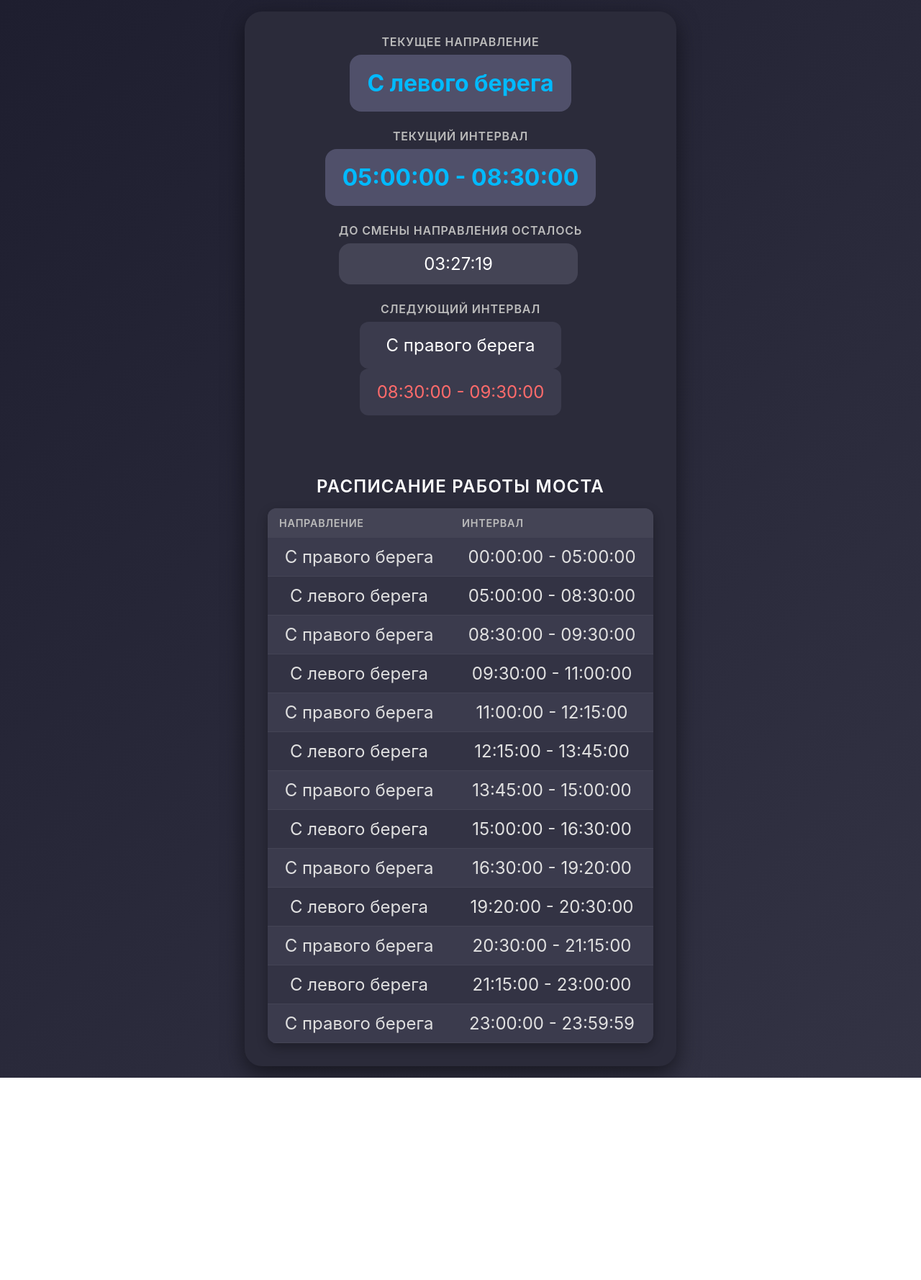
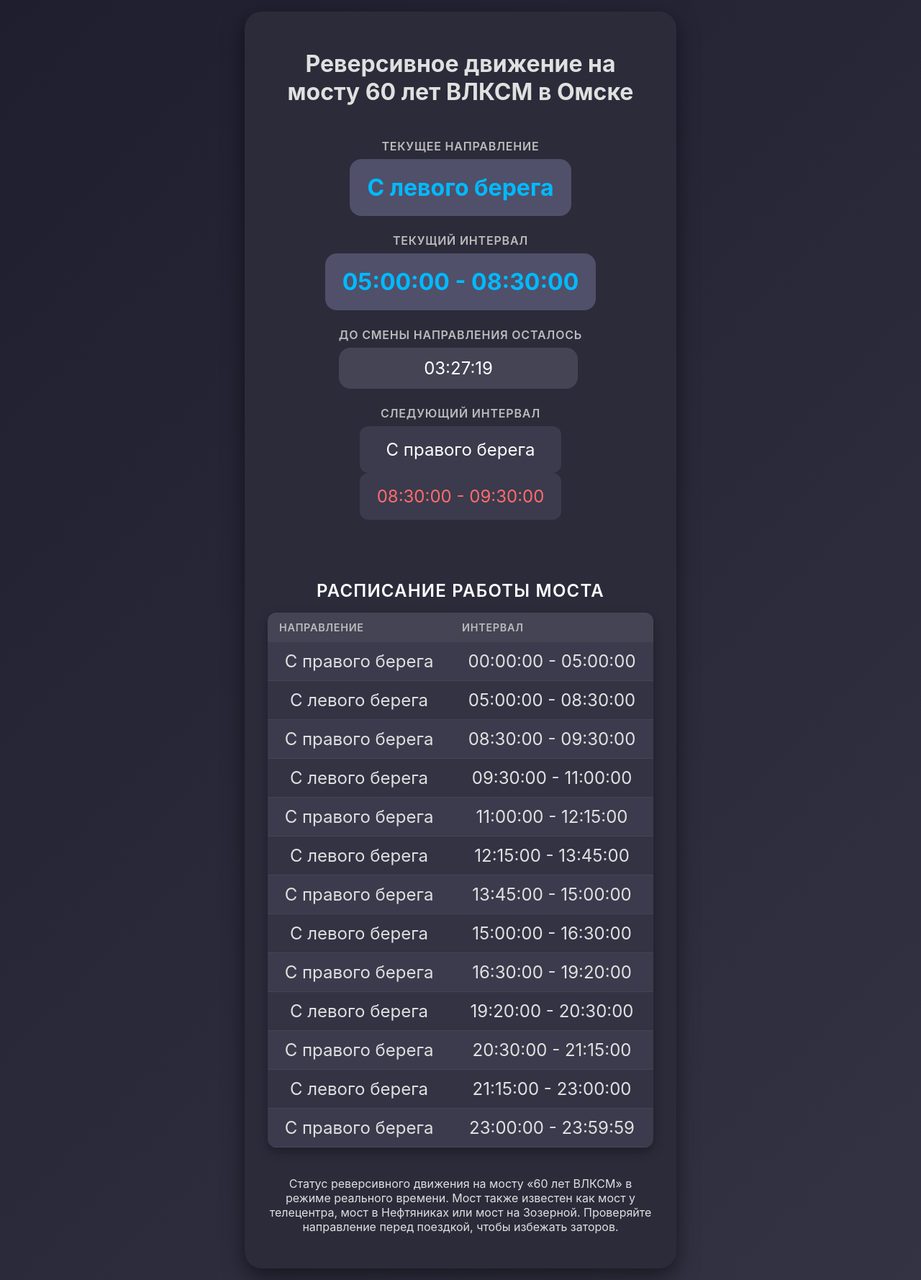
Before and after one commit to shkinev/TrafficApp, a plain HTML site: page index.html in a window 1280 px wide. Shown: the whole page at 72% size. Before the commit the page ends 1497 px from the top, so only its background shows below. Drawn offline with Linux system fonts and the light colour scheme; a web font is replaced by a local one.

Commit message:
seo оптимизация

```diff
--- a/index.html
+++ b/index.html
@@ -30,9 +30,14 @@
     <!-- /Yandex.Metrika counter -->
 </head>
 <body>
+
+
     <div class="current" style="color:white"></div>
     <div class="main">
         <div class="container">
+            <!-- Заголовок H1 (обязательно для SEO) -->
+            <h1>Реверсивное движение на мосту 60 лет ВЛКСМ в Омске</h1>
+
             <div class="direction">
                 <div class="direction__head head">Текущее направление</div>
                 <div class="direction__body body">------</div>
@@ -83,11 +88,26 @@
                     </tbody>
                 </table>
             </div>
+            <!-- Краткое описание моста и функции реверсивного движения -->
+            <div class="info">
+                <p>
+                    Статус реверсивного движения на мосту «60 лет ВЛКСМ» в режиме реального времени.
+                    Мост также известен как мост у телецентра, мост в Нефтяниках или мост на Зозерной.
+                    Проверяйте направление перед поездкой, чтобы избежать заторов.
+                </p>
+            </div>
         </div>
     </div>
 
 
 
+
+    <!-- Дополнительные ключевые слова в скрытом виде (можно опустить, если не нужно) -->
+    <div style="display:none;">
+    реверсивное движение омск, мост 60 лет влксм, мост у телецентра, нефтяники мост, мост на зозерной,
+    пробки омск, движение по мосту, трафик омск, ремонт моста омск
+    </div>
+
     <script src="bridge.js"></script>
 </body>
 </html>
```
Lines whose indentation alone changed are shown as unchanged.
